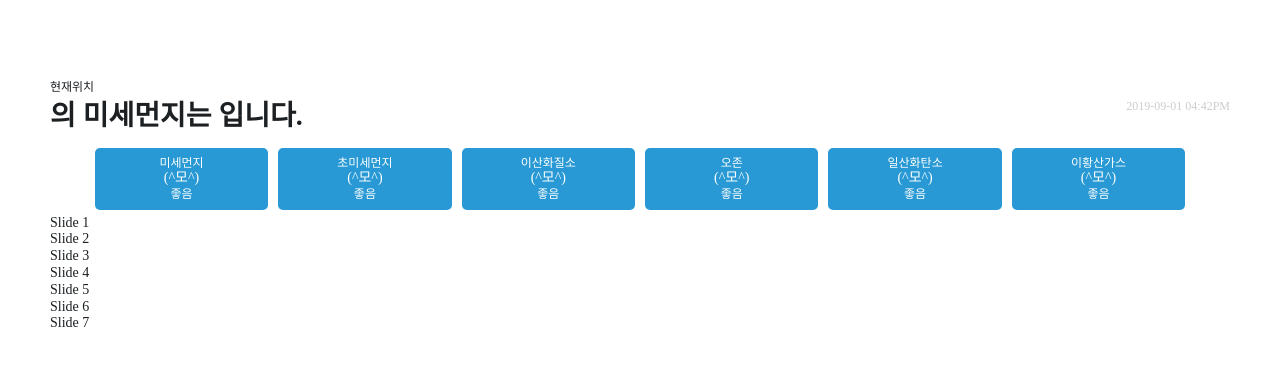
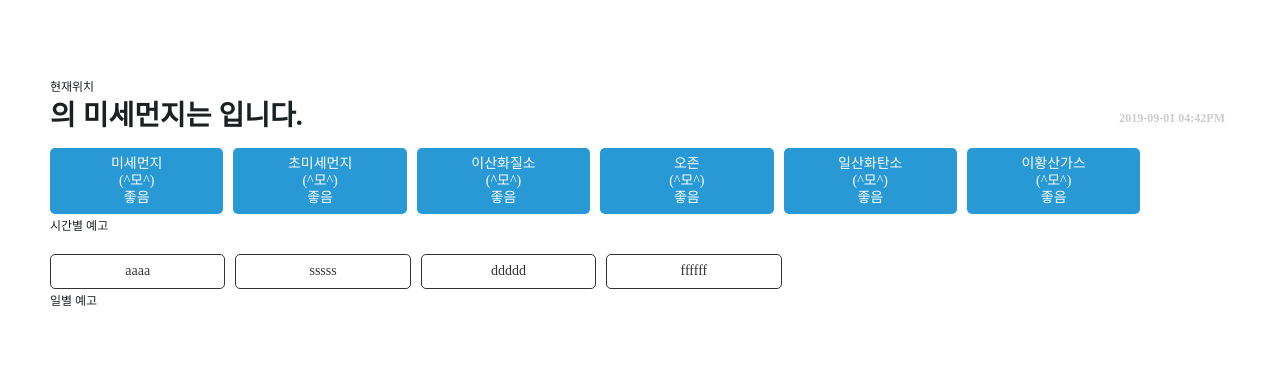
Before and after one commit to weneedteam/Microdust-web, a Vue app: page / in a window 1280 px wide. Shown: the top 366 px of the page. Built offline with nearby package versions, Linux system fonts and the light colour scheme.

Commit message:
swiper 설정

```diff
--- a/src/App.vue
+++ b/src/App.vue
@@ -3,3 +3,8 @@
     <router-view/>
   </div>
 </template>
+
+<style src="swiper/css/swiper.min.css"></style>
+<style type="scss">
+
+</style>
--- a/src/views/Home.vue
+++ b/src/views/Home.vue
@@ -1,32 +1,33 @@
 <template>
-	<div class="dust-container container">
+	<div class="container mise-container">
 		<section>
-			<p>현재위치</p>
-			<h1 class="dust-title">의 미세먼지는 <span></span>입니다.<span class="time">2019-09-01 04:42PM</span></h1>
-			<article class="dust-list">
-				<div class="dust-list_item" v-for="title in titles" v-bind:key="title">
-					<p>{{title}}</p>
-					<i>(^모^)</i>
-					<p>좋음</p>
-				</div>
-			</article>
+			<p class="small-title">현재위치</p>
+			<h1 class="mise-title">의 미세먼지는 <span></span>입니다.</h1>
+			<div class="swiper-container mise-slider">
+				<ul class="swiper-wrapper mise-list">
+					<li class="mise-list_item" v-for="title in titles" v-bind:key="title">
+						<p>{{title}}</p>
+						<i>(^모^)</i>
+						<p>좋음</p>
+					</li>
+				</ul>
+			</div>
 		</section>
 
 		<section>
-			<!-- Swiper -->
-			<div class="swiper-container dust-slider">
-				<div class="swiper-wrapper">
-					<div class="swiper-slide">Slide 1</div>
-					<div class="swiper-slide">Slide 2</div>
-					<div class="swiper-slide">Slide 3</div>
-					<div class="swiper-slide">Slide 4</div>
-					<div class="swiper-slide">Slide 5</div>
-					<div class="swiper-slide">Slide 6</div>
-					<div class="swiper-slide">Slide 7</div>
-				</div>
-				<!-- Add Pagination -->
-				<div class="swiper-pagination"></div>
+			<p class="small-title">시간별 예고</p>
+			<div class="swiper-container mise-slider">
+				<ul class="swiper-wrapper time-list">
+					<li class="time-list_item">aaaa</li>
+					<li class="time-list_item">sssss</li>
+					<li class="time-list_item">ddddd</li>
+					<li class="time-list_item">ffffff</li>
+				</ul>
 			</div>
+		</section>
+
+		<section>
+			<p class="small-title">일별 예고</p>
 		</section>
 	</div>
 </template>
@@ -40,6 +41,7 @@ export default {
 	data() {
 		return {
 			swiper: null,
+			mise: null,
 			titles: ['미세먼지','초미세먼지','이산화질소','오존','일산화탄소','이황산가스']
 		};
 	},
@@ -50,38 +52,49 @@ export default {
 			this.swiper = null;
 		}
 
-		this.swiper = new Swiper('.dust-slider', {
-			sliderPerView: 7,
-			spaceBetween: 30,
-			pagination: {
-				el: '.swiper-pagination'
-			},
+		this.swiper = new Swiper('.mise-slider', {
+			slidesPerView : 7,
+			spaceBetween : 30
 		});
+	},
+
+	methods: {
+		fetchData() {
+
+		}
 	}
 }
 </script>
 
 <style lang="scss">
-.dust-container {
+.mise-container {
 	padding-top: 80px;
 
-	p {
+	.small-title {
 		font-size: 12px;
 		margin-bottom: 5px;
 	}
-	.dust-title {
+	.mise-title {
 		overflow: hidden;
-		max-width: 100%;
+		position: relative;
 
-		.time {
-			float: right;
+		&:after {
+			content: '2019-09-01 04:42PM';
+			display: block;
+			position: absolute;
+			right: 5px;
+			top: 35%;
+			font-size: 12px;
 			color: #ccc;
-			font-size: 12px;
-			font-weight: 400;
 		}
 	}
 
-	.dust-list {
+	.mise-slider {
+		width: 100%;
+		height: 100%;
+	}
+
+	.mise-list {
 		color: #fff;
 		overflow: hidden;
 		width: 100%;
@@ -105,5 +118,33 @@ export default {
 			margin: 0;
 		}
 	}
+
+	.time-list {
+		color: #333;
+		overflow: hidden;
+		width: 100%;
+		max-width: 100%;
+		height: auto;
+		text-align: center;
+		margin-top: 10px;
+
+		&_item {
+			padding: 8px 10px;
+			margin: 5px;
+			display: inline-block;
+			width: 13%;
+			background-color: #fff;
+			border: 1px solid #333;
+			border-radius: 5px;
+
+			&:first-child{ margin-left: 0px; }
+			&:last-child{ margin-right: 0px; }
+		}
+		p {
+			margin: 0;
+		}
+	}
+
+
 }
 </style>
```
